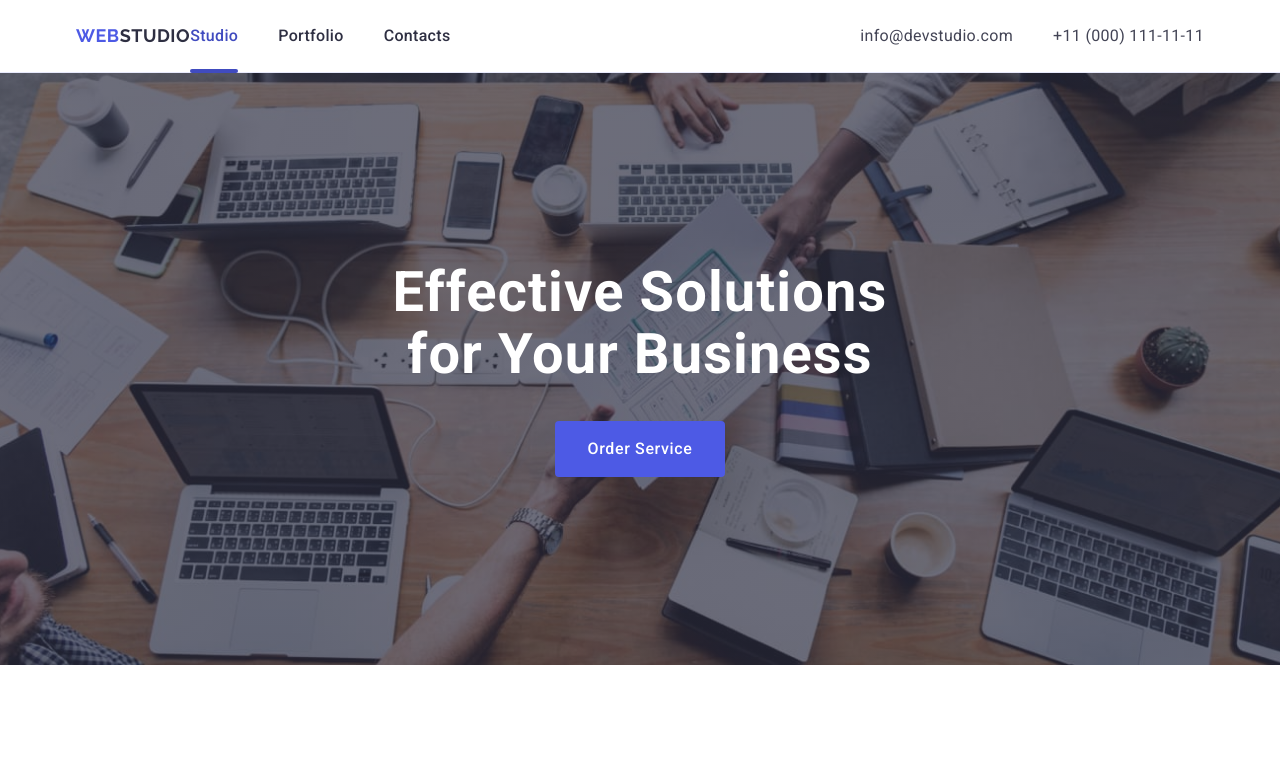
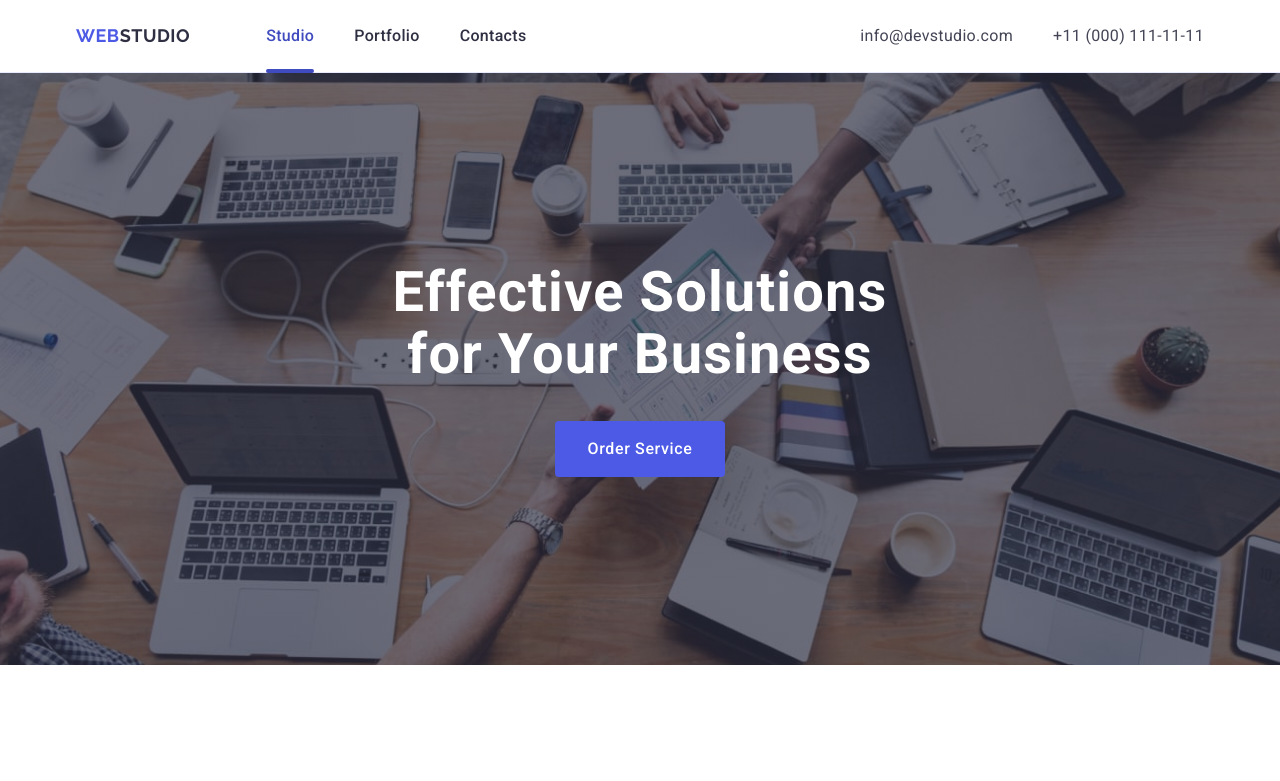
Before and after one commit to Jlomka54/goit-murkup-hw-06, a plain HTML site: page index.html in a window 1280 px wide. Shown: the top 781 px of the page. Drawn offline with nearby package versions, Linux system fonts and the light colour scheme.

Commit message:
add header-nav style gap

```diff
--- a/css/style.css
+++ b/css/style.css
@@ -71,6 +71,7 @@ button {
 
 .header-nav {
   display: flex;
+
   align-items: center;
 }
 .logo {
@@ -876,7 +877,9 @@ button {
 /* ========= TABLE ========= */
 @media (min-width: 768px) {
   /* ========= HEADER ========= */
-
+  .header-nav {
+    gap: 120px;
+  }
   .header-navigation-list {
     display: flex;
   }
@@ -981,7 +984,9 @@ button {
     padding: 0 15px;
   }
   /* ========= HEADER ========= */
-
+  .header-nav {
+    gap: 76px;
+  }
   .contacts-list {
     flex-direction: row;
     column-gap: 40px;
```
